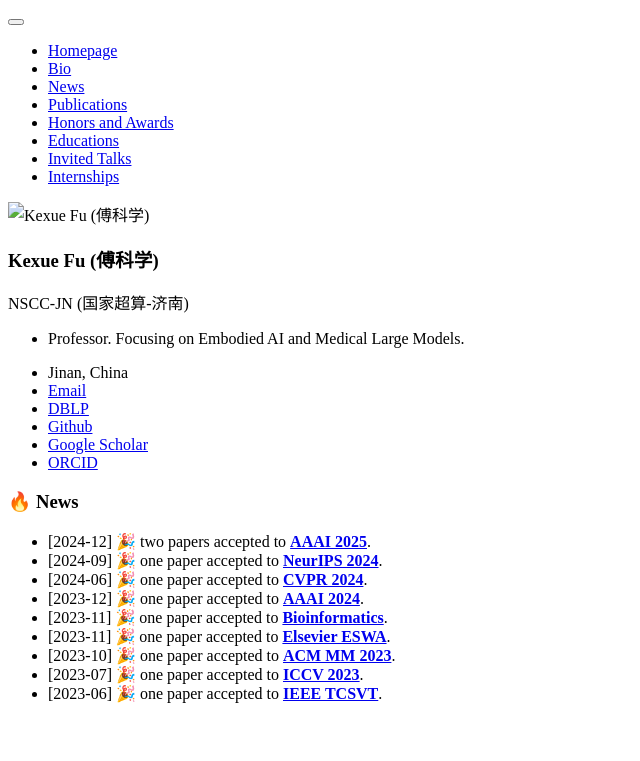
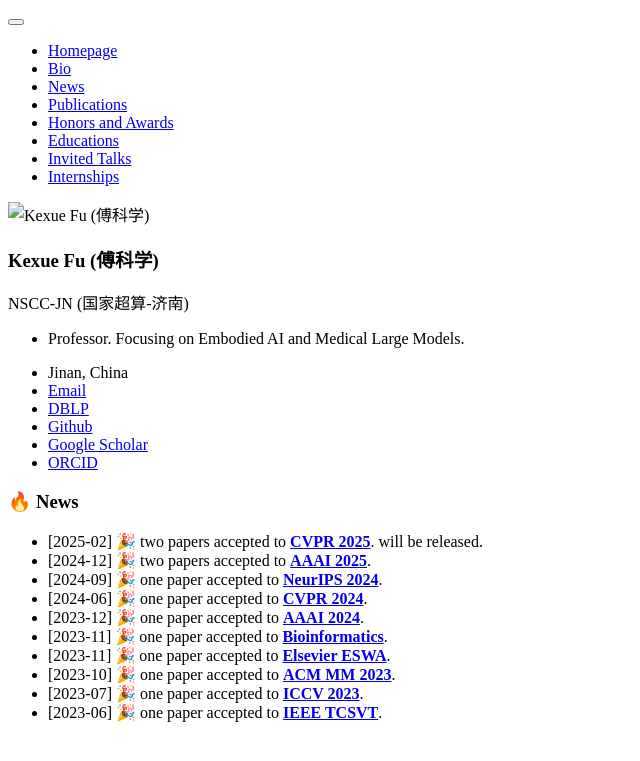
Before and after one commit to fukexue/fukexue.github.io, a Jekyll site: the page built from _pages/includes/news.md, in a window 1280 px wide. Shown: the top 761 px of the page, without its empty margins (0-640 px from the left). Built offline with Jekyll 4.4.1, drawn with Linux system fonts in a browser that asks for light colours; our own code applies the rules of GitHub Pages for plain Markdown files.

Commit message:
Update news.md

```diff
--- a/_pages/includes/news.md
+++ b/_pages/includes/news.md
@@ -1,4 +1,5 @@
 # 🔥 News
+- [2025-02] 🎉 two papers accepted to **[CVPR 2025](https://cvpr.thecvf.com/Conferences/2025)**. will be released.
 - [2024-12] 🎉 two papers accepted to **[AAAI 2025](https://ojs.aaai.org)**.
 - [2024-09] 🎉 one paper accepted to **[NeurIPS 2024](https://arxiv.org/abs/2409.19720)**.
 - [2024-06] 🎉 one paper accepted to **[CVPR 2024](https://openaccess.thecvf.com/content/CVPR2024/papers/Yang_Separate_and_Conquer_Decoupling_Co-occurrence_via_Decomposition_and_Representation_for_CVPR_2024_paper.pdf)**.
```
